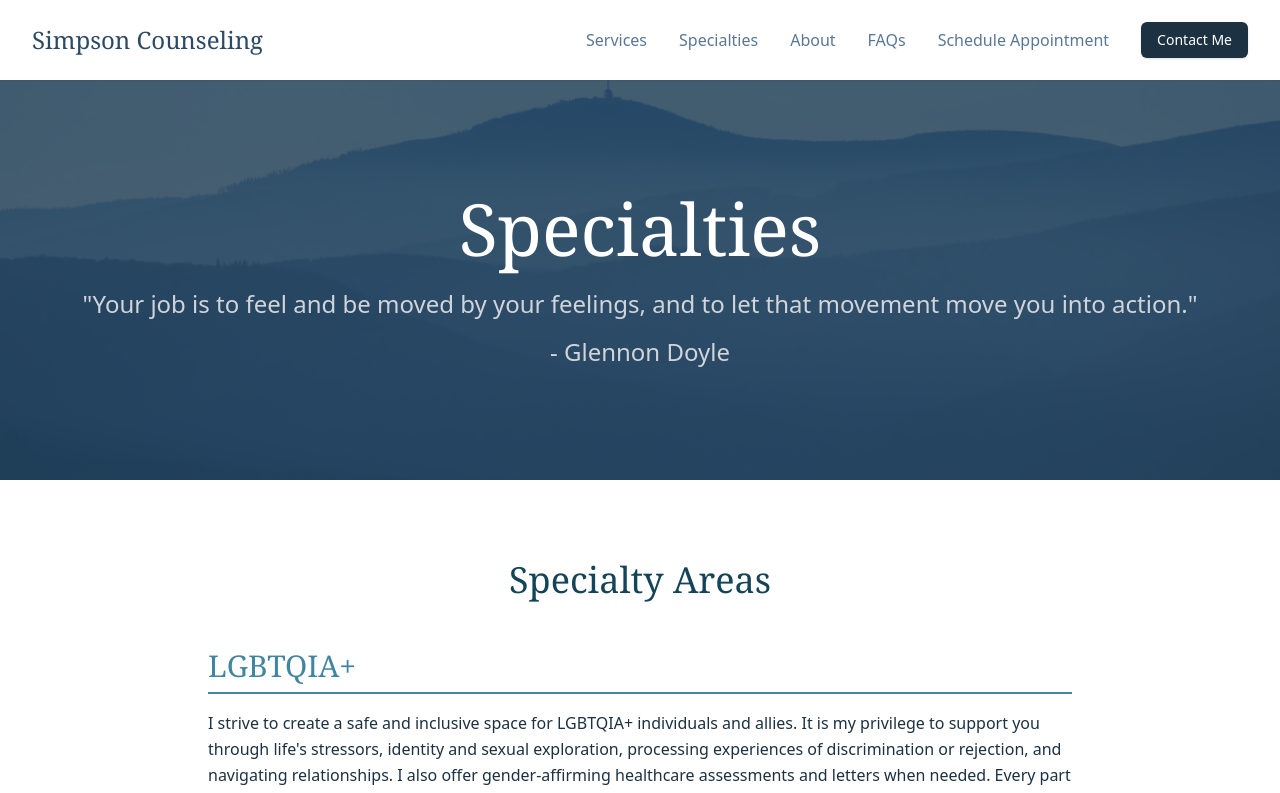
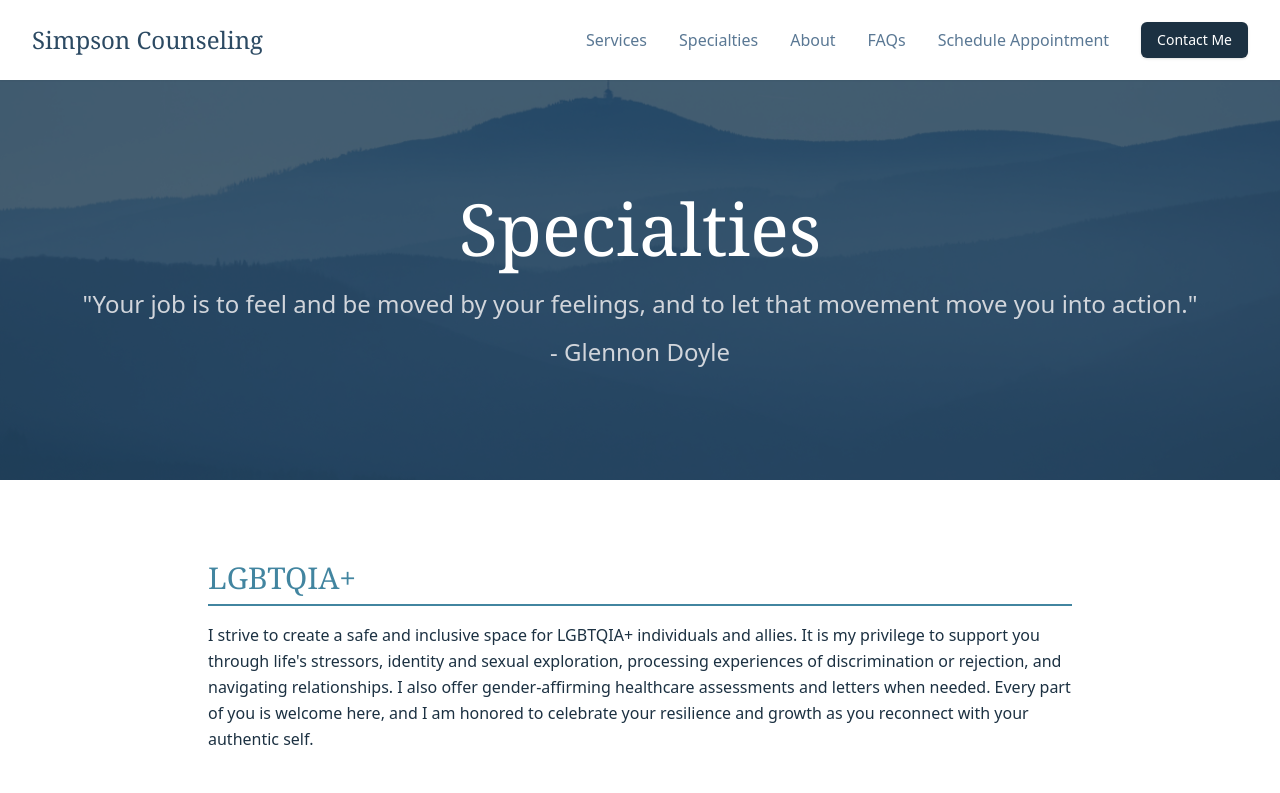
Before and after one commit to mdsimpson09/counseling, a Next.js app: page /specialties in a window 1280 px wide. Shown: the top 793 px of the page. Built offline with nearby package versions, Linux system fonts and the light colour scheme.

Commit message:
edited specialities

```diff
--- a/app/specialties/page.tsx
+++ b/app/specialties/page.tsx
@@ -36,9 +36,9 @@
         {/* Specialty Areas Section */}
         <section className="py-20 bg-white">
           <div className="max-w-4xl mx-auto px-4">
-            <h2 className="text-4xl font-serif text-[#154458] mb-12 text-center">
+            {/* <h2 className="text-4xl font-serif text-[#154458] mb-12 text-center">
               Specialty Areas
-            </h2>
+            </h2> */}
 
             <div className="space-y-16">
               <div className="mb-16">
```
